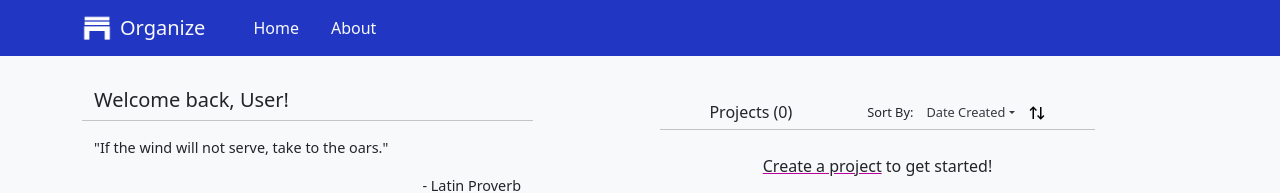
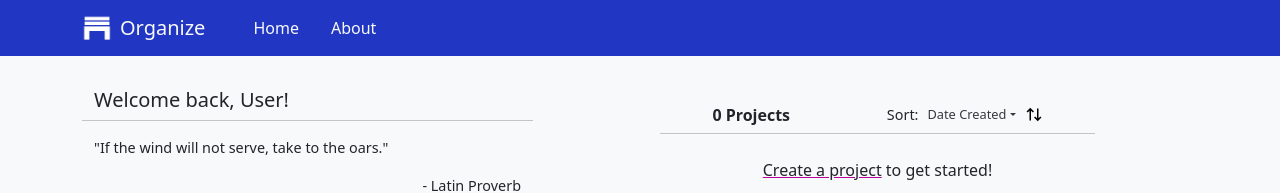
Before and after one commit to roiceee/organize, a Next.js app: page / in a window 1280 px wide. Shown: the top 193 px of the page. Built offline with nearby package versions, Linux system fonts and the light colour scheme.

Commit message:
add pending indicator on tasks page

```diff
--- a/pages/index.tsx
+++ b/pages/index.tsx
@@ -176,8 +176,11 @@ const Home: NextPage = () => {
             <>
               <Row className="px-2 gap-2 justify-content-center pt-2">
                 <StickyHeader
-                  title="Projects"
-                  counter={projectArrayState.projects.length}
+                  mainDescriptionDiv={
+                    <div className="fw-bolder">
+                      {projectArrayState.projects.length + " Projects"}
+                    </div>
+                  }
                   sorter={
                     <Sorter
                       sortState={sortMethodState}
--- a/src/components/projects-page-components/overview-accordion.tsx
+++ b/src/components/projects-page-components/overview-accordion.tsx
@@ -1,3 +1,4 @@
+import { useCallback } from "react";
 import Accordion from "react-bootstrap/Accordion";
 import ProjectArrayInterface from "../../interfaces/project-array-interface";
 interface OverviewProps {
@@ -5,18 +6,41 @@ interface OverviewProps {
 }
 
 function Overview({ projectArray }: OverviewProps) {
+  const getTotalProjects = useCallback(() => {
+    return projectArray.projects.reduce((acc, project) => {
+      return acc + project.tasks.length;
+    }, 0);
+  }, [projectArray.projects]);
+
+  const getPendingTasks = useCallback(() => {
+    return projectArray.projects.reduce((acc, project) => {
+      return (
+        acc +
+        project.tasks.reduce((acc, task) => {
+          if (task.isDone) {
+            return acc + 0;
+          }
+          return acc + 1;
+        }, 0)
+      );
+    }, 0);
+  }, [projectArray.projects]);
+
   return (
     <>
       <Accordion className="mb-3">
         <Accordion.Item eventKey="0">
           <Accordion.Header>Show Overview</Accordion.Header>
           <Accordion.Body>
-            <div>Projects: {projectArray.projects.length}</div>
             <div>
-              Total tasks:{" "}
-              {projectArray.projects.reduce((prev, project) => {
-                return prev + project.tasks.length;
-              }, 0)}
+              Projects: {projectArray.projects.length}
+            </div>
+            <hr className="my-1" />
+            <div>
+              Total tasks: {getTotalProjects()}
+            </div>
+            <div style={{ fontSize: "0.8rem" }}>
+              Total Pending tasks: {getPendingTasks()}
             </div>
           </Accordion.Body>
         </Accordion.Item>
--- a/src/components/util-components/sorter.tsx
+++ b/src/components/util-components/sorter.tsx
@@ -4,7 +4,6 @@ import { useCallback } from "react";
 import Dropdown from "react-bootstrap/Dropdown";
 import invertIcon from "../../images/invert.svg";
 import utilStyles from "../../styles/modules/util-styles.module.scss";
-
 
 interface SorterProps {
   sortState: string;
@@ -18,7 +17,6 @@ function Sorter({
   changeSortStateHandler,
   arraySortInverterHandler,
   sortingMethodsEnum,
-
 }: SorterProps) {
   //filter id string to display proper dropdown text
   const filterSortID = useCallback((ID: string) => {
@@ -27,14 +25,15 @@ function Sorter({
 
   return (
     <div
-      className="d-flex align-items-center justify-content-end"
-      style={{ fontSize: "0.8rem" }}
+      className="d-flex align-items-center flex-wrap"
+      style={{ fontSize: "0.9rem" }}
     >
-      Sort By:{" "}
+      <div className="mx-auto">Sort:</div>{" "}
+      <div className="d-flex">
         <Dropdown drop="down">
           <Dropdown.Toggle
             variant="outline-light"
-          className="text-dark"
+            className="text-dark p-2"
             id="sort-task-dropdown"
             style={{ fontSize: "0.8rem" }}
             title="task-sorter"
@@ -64,6 +63,7 @@ function Sorter({
           onClick={arraySortInverterHandler}
         />
       </div>
+    </div>
   );
 }
 
--- a/src/components/util-components/sticky-header.tsx
+++ b/src/components/util-components/sticky-header.tsx
@@ -1,18 +1,16 @@
 import Row from "react-bootstrap/Row";
-import Col from "react-bootstrap/Col";
 interface StickyHeaderProps {
-  title: string;
-  counter: number;
+  mainDescriptionDiv: JSX.Element;
   sorter?: JSX.Element;
 }
 
-function StickyHeader({ title, counter, sorter }: StickyHeaderProps) {
+function StickyHeader({mainDescriptionDiv, sorter }: StickyHeaderProps) {
   return (
     <Row className="position-sticky sticky-top bg-light py-3">
-      <div className="d-flex justify-content-around align-items-center">
-        <h6 className="text-center my-0">
-          {title} ({counter})
-        </h6>
+      <div className="d-flex justify-content-around align-items-center gap-3">
+        <div className="text-center my-0">
+          {mainDescriptionDiv}
+        </div>
 
         <div>{(sorter !== undefined || sorter !== null) && sorter}</div>
       </div>
```
Also changed, not shown: pages/projects/[id].tsx (+20 -4 lines). Lines whose indentation alone changed are shown as unchanged.
